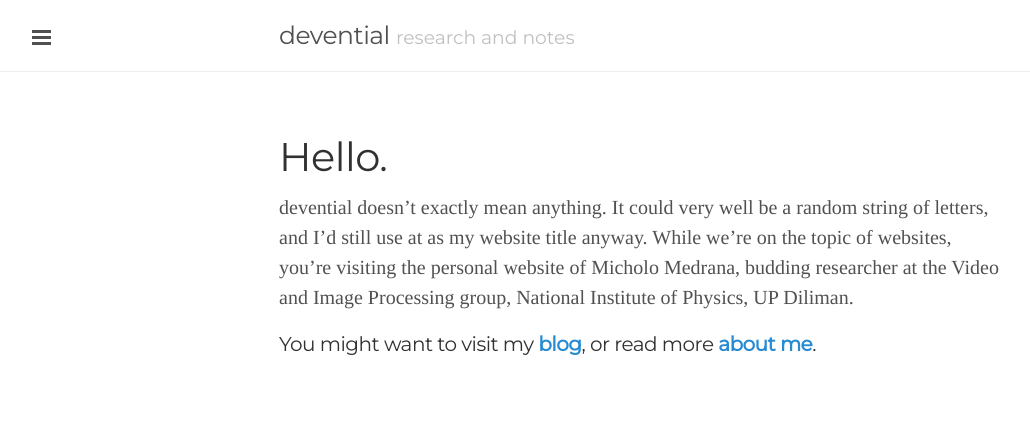
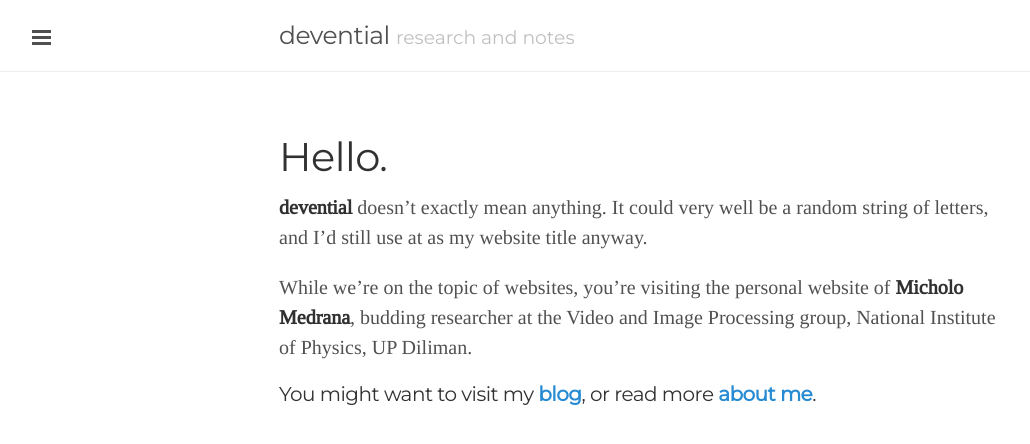
Before and after one commit to devential/devential.github.io, a Jekyll site: the page built from index.html, in a window 1280 px wide. Shown: the top 444 px of the page, without its empty margins (1-1031 px from the left). Built offline with Jekyll 4.4.1, drawn with Linux system fonts in a browser that asks for light colours.

Commit message:
More minor formatting

```diff
--- a/index.html
+++ b/index.html
@@ -4,8 +4,8 @@ title: Home
 ---
 
 <h1 class="a-title">Hello.</h1>
-<emph>devential</emph> doesn’t exactly mean anything. It could very well be a random string of letters, and I’d still use at as my website title anyway.
-While we’re on the topic of websites, you’re visiting the personal website of <emph>Micholo Medrana</emph>, budding researcher at the Video and Image Processing group, National Institute of Physics, UP Diliman.
+<p><strong>devential</strong> doesn’t exactly mean anything. It could very well be a random string of letters, and I’d still use at as my website title anyway.</p>
+<p>While we’re on the topic of websites, you’re visiting the personal website of <strong>Micholo Medrana</strong>, budding researcher at the Video and Image Processing group, National Institute of Physics, UP Diliman.</p>
 <h4 class="a-subtitle3">You might want to visit my <strong><a href="/blog/">blog</a></strong>, or read more <strong><a href="/about/">about me</a></strong>.</h4>
 
 <!--
```
